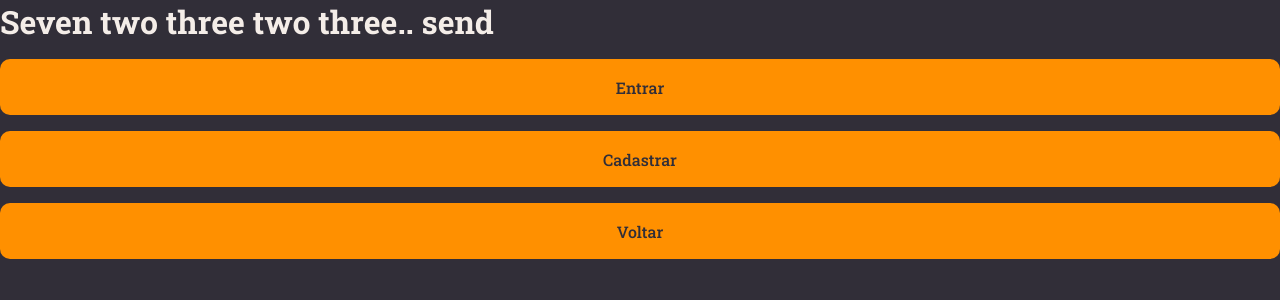
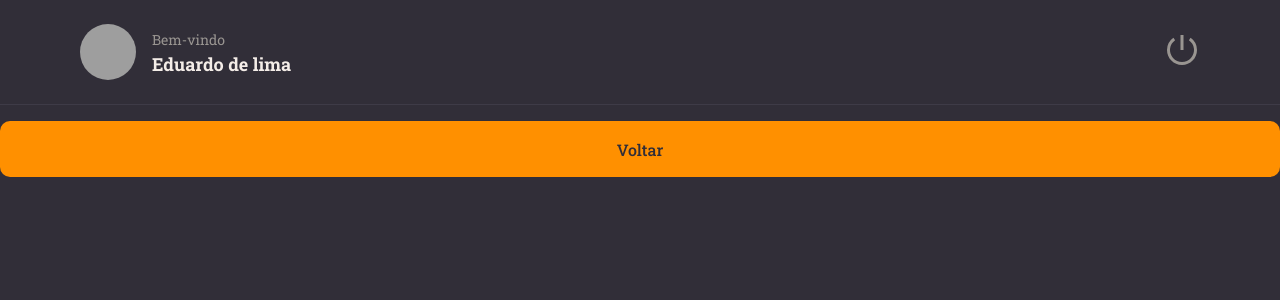
Before and after one commit to Eduardoex/fronend, a React (Vite) app in the folder rocketnotes/: page / in a window 1280 px wide. Shown: the top 300 px of the page. Built offline with nearby package versions, Linux system fonts and the light colour scheme; grey boxes are pictures that could not be loaded.

Commit message:
profile & logout

```diff
--- /dev/null
+++ b/package.json
@@ -0,0 +1,5 @@
+{
+  "dependencies": {
+    "react-icons": "^4.8.0"
+  }
+}
--- /dev/null
+++ b/rocketnotes/src/components/header/index.jsx
@@ -0,0 +1,23 @@
+
+import { RiShutDownLine } from 'react-icons/ri'
+import { Container, Profile, Logout } from './styles'
+
+export function Header () {
+  return (
+    <Container>
+      <Profile>
+        <img
+         src="https://github.com/Eduardoex.png"
+         alt="Foto do usuário"/>
+
+         <div>
+          <span>Bem-vindo</span>
+          <strong>Eduardo de lima</strong>
+         </div>
+      </Profile>
+      <Logout>
+        <RiShutDownLine/>
+      </Logout>
+    </Container>
+  );
+}
--- /dev/null
+++ b/rocketnotes/src/components/header/styles.js
@@ -0,0 +1,61 @@
+import styled from "styled-components"
+
+export const Container = styled.header`
+grid-area: Header;
+
+height: 105px;
+width: 100%;
+
+border-bottom-width: 1px;
+border-bottom-style: solid;
+border-bottom-color: ${({theme}) => theme.COLORS.BACKGROUND_700};
+
+display: flex;
+justify-content: space-between;
+
+padding: 0 80px;
+
+
+
+`
+
+
+export const Profile = styled.div`
+display: flex;
+align-items: center;
+
+> img {
+  width: 56px;
+  height: 56px;
+  border-radius: 50%;
+}
+
+> div{
+  display: flex;
+  flex-direction: column;
+  margin-left: 16px;
+  line-height: 24px;
+
+  span {
+    font-size: 14px;
+    color: ${({theme}) => theme.COLORS.GRAY_100};
+  }
+
+  strong {
+    font-size: 18px;
+    color: ${({theme}) => theme.COLORS.WHITE};
+  }
+}
+`;
+
+
+export const Logout = styled.button`
+border: none;
+background: none;
+
+>svg {
+  color: ${({theme}) => theme.COLORS.GRAY_100};
+  font-size: 36px;
+
+
+}`
--- a/rocketnotes/src/pages/Details/index.jsx
+++ b/rocketnotes/src/pages/Details/index.jsx
@@ -1,5 +1,6 @@
 import {Container} from "./styles"
 
+import { Header } from "../../components/header"
 import { Button } from "../../components/button"
 
 export function Details(){
@@ -7,9 +8,9 @@
 
   return(
     <Container>
-    <h1>Seven two three two three.. send</h1>
-    <Button title = "Entrar"  />
-    <Button title = "Cadastrar"/>
+      <Header />
+
+
     <Button title = "Voltar"/>
     </Container>
   )
--- a/rocketnotes/src/pages/Details/styles.js
+++ b/rocketnotes/src/pages/Details/styles.js
@@ -2,4 +2,14 @@
 
 
 
- export const Container = styled.div``
+ export const Container = styled.div`
+ width: 100%;
+ height: 100vh;
+
+ display: grid;
+ grid-template-rows: 105px auto;
+ grid-template-areas:
+ "Header"
+ "content"
+
+ `
```
Also changed, not shown: 1 other file (tests, documents, lock files or other folders).
